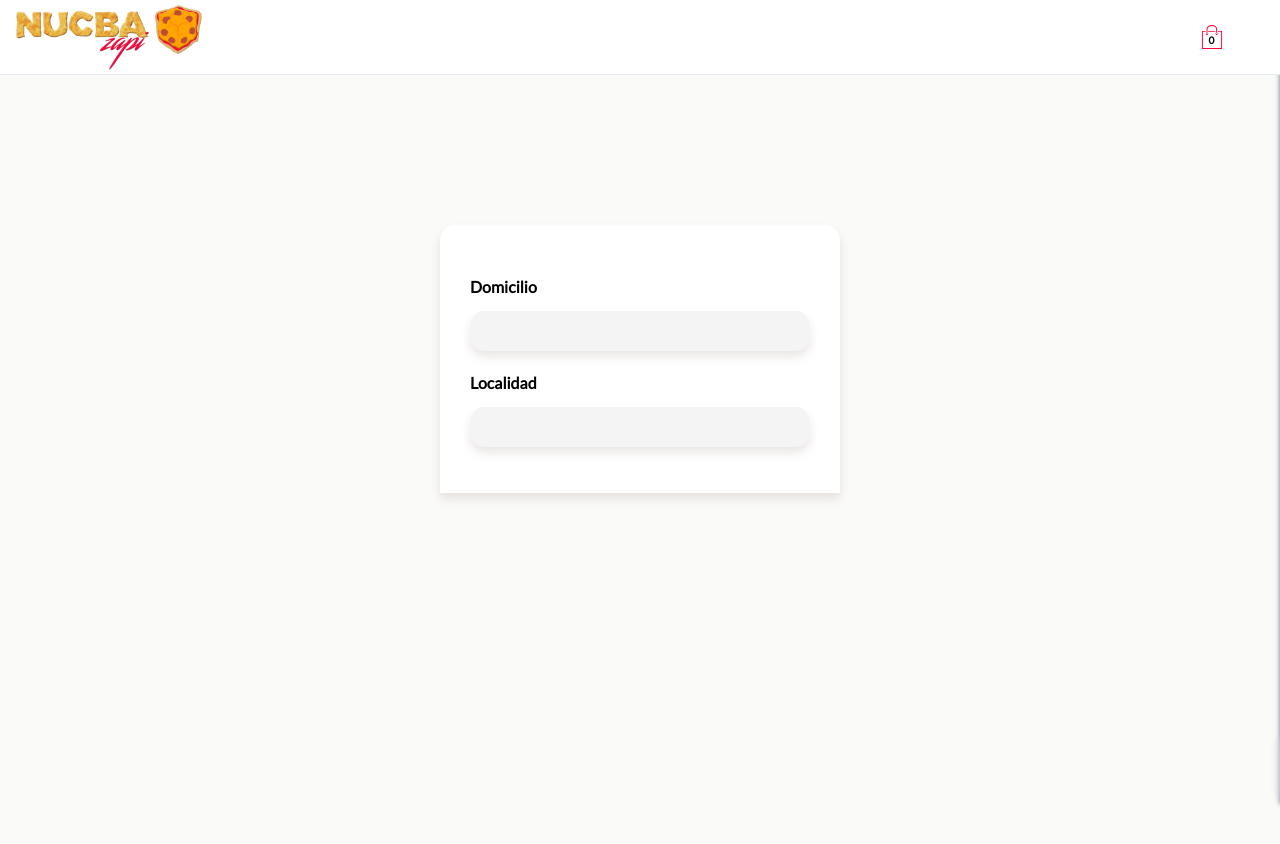
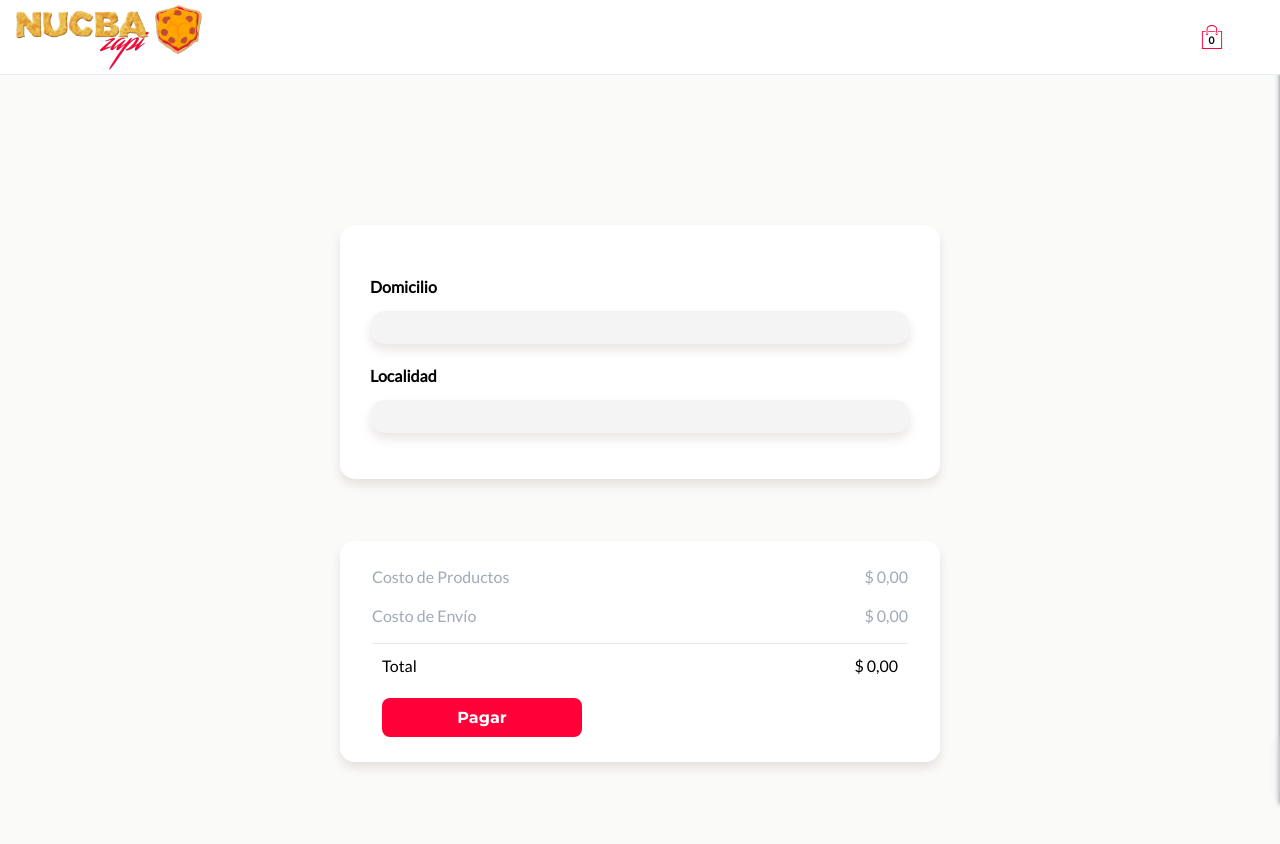
Before and after one commit to lucasgustavodiaz/luks-zapi, a React (Vite) app: page /checkout in a window 1280 px wide. Shown: the top 844 px of the page. Before the commit the page ends 800 px from the top, so only its background shows below. Built offline with nearby package versions, Linux system fonts and the light colour scheme.

Commit message:
Checkout summary

```diff
--- a/src/components/Button.jsx
+++ b/src/components/Button.jsx
@@ -1,4 +1,4 @@
-const Button = ({ styles, text, onClick }) => (
+const Button = ({ styles, text, onClick, disable }) => (
   <button
     type="button"
     className={`m-[10px] h-[auto] w-[200px] cursor-pointer rounded-lg bg-[#ff0038] p-[10px] text-center font-montserrat text-[16px] font-bold leading-[1.2] text-white outline-none hover:opacity-70 active:opacity-100 ${styles} `}
--- a/src/components/CheckoutForm.jsx
+++ b/src/components/CheckoutForm.jsx
@@ -1,4 +1,5 @@
 import Input from './Input'
+import CheckoutSummary from './CheckoutSummary'
 import useForm from '../hooks/useForm'
 import { VALIDATOR_REQUIRE } from '../utils'
 
@@ -19,7 +20,7 @@ const CheckoutForm = () => {
 
   return (
     <form className="z-2 flex w-full max-w-[600px] flex-col items-center justify-center justify-self-center">
-      <div className="w-[400px] rounded-t-[15px] bg-white p-[30px] shadow-[0px_6px_10px_0px_rgba(128,98,96,16%)]">
+      <div className="w-full rounded-[15px] bg-white p-[30px] shadow-[0px_6px_10px_0px_rgba(128,98,96,16%)]">
         <Input
           id="domicilio"
           label="Domicilio"
@@ -38,6 +39,7 @@ const CheckoutForm = () => {
           errorText="Campo Obligatorio"
         />
       </div>
+      <CheckoutSummary isValid={!formState.isValid} />
     </form>
   )
 }
--- /dev/null
+++ b/src/components/CheckoutSummary.jsx
@@ -0,0 +1,42 @@
+import { formatPrice } from '../utils'
+import Button from './Button'
+// import Spinner from './Spinner'
+import { useSelector } from 'react-redux'
+
+const CheckoutSummary = () => {
+  // const { loading } = useSelector(state => state.orders)
+  const loading = false
+  return (
+    <div className="w-full max-w-[600px] ">
+      <div className="mt-[62px] w-full rounded-[15px] bg-white shadow-[0px_6px_10px_0px_rgba(128,98,96,16%)] ">
+        <div className="rounded-[15px] bg-white p-[24px_32px_15px]">
+          {loading ? (
+            // <Spinner />
+            <div></div>
+          ) : (
+            <div>
+              <ul>
+                <li className="li-card">
+                  <p>Costo de Productos</p>
+                  <span>{formatPrice(0)}</span>
+                </li>
+                <li className="li-card">
+                  <p>Costo de Envío</p>
+                  <span>{formatPrice(0)}</span>
+                </li>
+              </ul>
+              <hr />
+              <div className="flex items-center justify-between p-[10px]">
+                <h4>Total</h4>
+                <h4>{formatPrice(0)}</h4>
+              </div>
+              <Button text="Pagar" styles="w-[100%] m-[10px]" />
+            </div>
+          )}
+        </div>
+      </div>
+    </div>
+  )
+}
+
+export default CheckoutSummary
--- a/src/components/Input.jsx
+++ b/src/components/Input.jsx
@@ -64,7 +64,7 @@ const Input = props => {
         }`}
       >
         <input
-          className={`focus: block h-[25px] w-full rounded-[15px] border-none bg-transparent p-4 text-[#7d7d7d]  focus:border-black focus:bg-transparent focus:outline-none ${
+          className={`focus: block h-[25px] w-full rounded-[15px] border-none bg-transparent px-4 text-[#7d7d7d]  focus:border-black focus:bg-transparent focus:outline-none ${
             showError ? `caret-[#ff441f]` : null
           }`}
           id={props.id}
--- a/src/index.css
+++ b/src/index.css
@@ -24,6 +24,7 @@ body {
   font-family: 'Lato', sans-serif;
   height: 100vh;
   background-color: #fafaf8;
+  overflow-x: hidden;
 }
 
 h1,
@@ -75,3 +76,7 @@ h3 {
 .wrapper {
   @apply flex flex-1 justify-around py-[150px];
 }
+
+.li-card {
+  @apply mb-[15px] flex justify-between text-[#9faab7];
+}
```
Also changed, not shown: src/components/Spinner.jsx (added).
